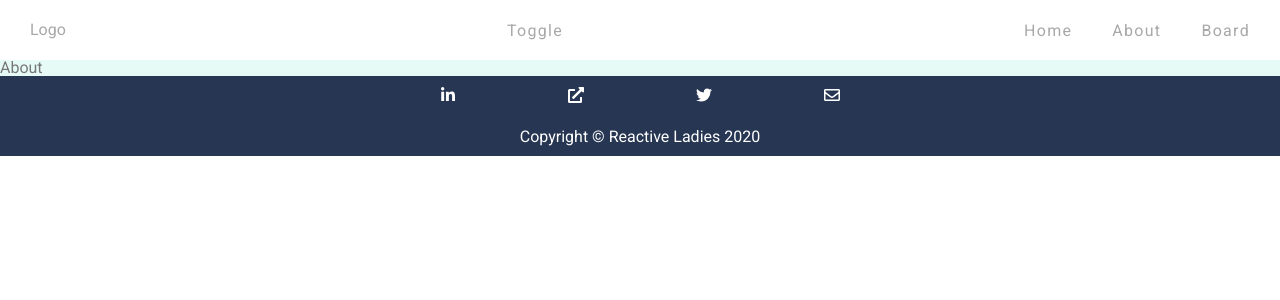
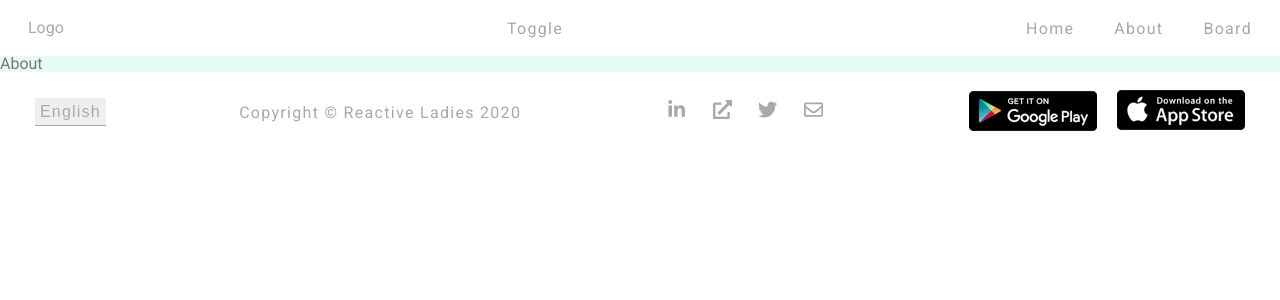
Before and after one commit to yuli-ana/reactive-ladies, a React (Create React App) app: page /#/about in a window 1280 px wide. Shown: the top 300 px of the page. Built offline with nearby package versions, Linux system fonts and the light colour scheme.

Commit message:
styled footer

```diff
--- a/src/components/Footer.jsx
+++ b/src/components/Footer.jsx
@@ -1,4 +1,6 @@
-import React, { useState } from "react";
+import React from "react";
+import googlePlay from '../assets/128x128.jpg'
+import appleStore from '../assets/128x128copy.jpg'
 import {
   FaLinkedinIn,
   FaExternalLinkAlt,
@@ -12,21 +14,34 @@ const Footer = (props) => {
 
   return (
     <footer>
+      <label htmlFor='language' className='visuallyHidden'>Select language</label>
+      <select name='language' id='language'>
+        <option value='english'>English</option>
+        <option value='french'>French</option>
+      </select>
+      <p>Copyright © Reactive Ladies {date}</p>
       <ul className="socials">
         <li>
-      <FaLinkedinIn />
+        <a href='#'><FaLinkedinIn /></a>
         </li>
         <li>
-      <FaExternalLinkAlt />
+          <a href='#'><FaExternalLinkAlt /></a>
         </li>
         <li>
-      <FaTwitter />
+          <a href='#'><FaTwitter /></a>
         </li>
         <li>
-        <FaRegEnvelope />
+          <a href='#'><FaRegEnvelope /></a>
         </li>
       </ul>
-    <p>Copyright © Reactive Ladies {date}</p>
+      <ul className='appDl'>
+        <li>
+          <a><img src={googlePlay}/></a>
+        </li>
+        <li>
+          <a><img src={appleStore}/></a>
+        </li>
+      </ul>
     </footer>
   );
 };
--- a/src/styles/partials/_footer.scss
+++ b/src/styles/partials/_footer.scss
@@ -1,18 +1,44 @@
 footer {
     height: 10vh;
+    font: 400 1rem $primaryFont;
+    letter-spacing: 1.3px;
+    padding: 0 35px;
     text-align: center;
-    background-color: #273652;
-    color: white;
+    background-color: #fff;
+    color: $headerTextColor;
     display: flex;
-    flex-direction: column;
-    justify-content: space-around;
+    justify-content: space-between;
     align-items: center;
 }
 
-
+#language {
+    appearance: none;
+    cursor: pointer;
+    border: none;
+    border-bottom: 1px solid $headerTextColor;
+    color: $headerTextColor;
+    padding: 5px;
+    letter-spacing: 1.2px;
+}
 
 .socials {
-    width: 40%;
+    width: 15%;
     display: flex;
     justify-content: space-around;
+    a {
+        text-decoration: none;
+        color: $headerTextColor;
+        font-size: 1.2rem;
+        &:hover {
+            color: $textColor;
+            transition: all 0.2s;
+        }
+    }
   }
+
+  .appDl li {
+      display: inline-block;
+      &:first-of-type {
+          padding-right: 20px;
+      }
+  }
--- a/src/styles/partials/_header.scss
+++ b/src/styles/partials/_header.scss
@@ -10,7 +10,7 @@ nav {
     flex-wrap: wrap;
     justify-content: space-between;
     align-items: center;
-    padding: 10px;
+    padding: 8px;
 
     .brand {
       height: 40px;
@@ -28,11 +28,12 @@ nav {
       letter-spacing: 1.3px;
       cursor: pointer;
       color: $headerTextColor;
-
     }
 
     .hamburger {
       display: none;
+      border: none;
+      padding-right: 12px;
       color: $headerTextColor;
       background-color: transparent;
       @media screen and (max-width: 768px) {
@@ -71,7 +72,6 @@ nav {
     }
 
     .menu li a {
-      // text-transform: uppercase;
       font: 400 1rem $primaryFont;
       letter-spacing: 1.3px;
       color: rgb(168, 168, 168);
```
Also changed, not shown: src/components/Header.jsx (+1 -9 lines), src/assets/128x128.jpg (added), src/assets/128x128copy.jpg (added). Lines whose indentation alone changed are shown as unchanged.
